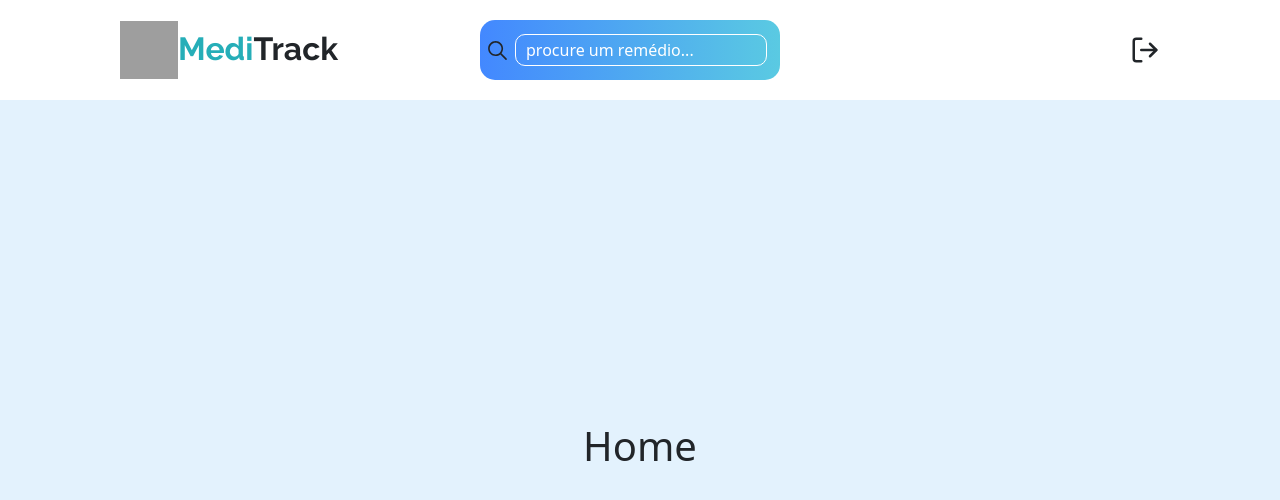
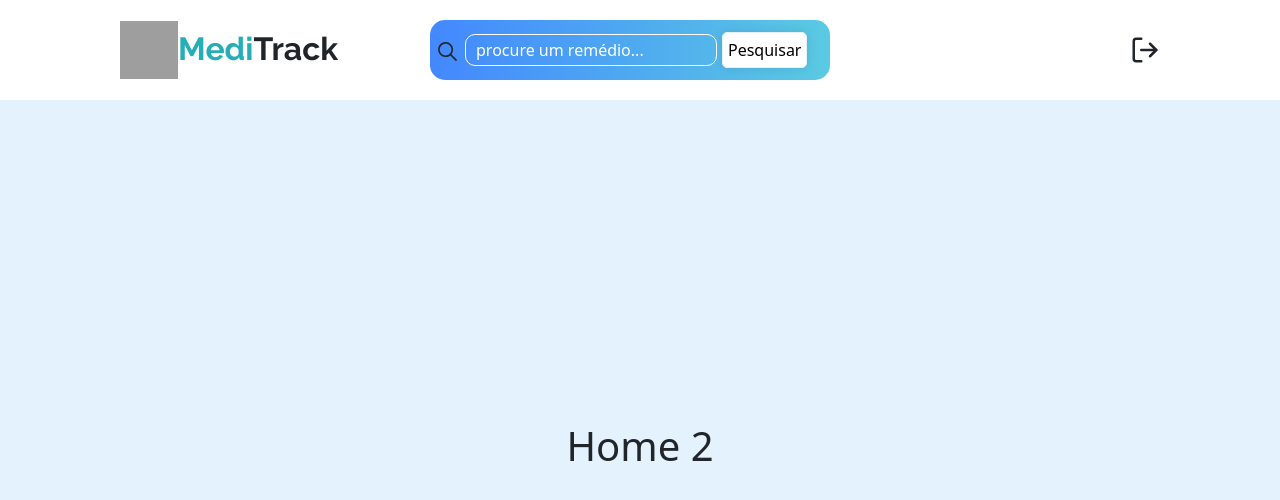
Before and after one commit to EmanuelCosta23/MediTrack-front, a React (Vite) app: page /home in a window 1280 px wide. Shown: the top 500 px of the page. Built offline with nearby package versions, Linux system fonts and the light colour scheme; grey boxes are pictures that could not be loaded.

Commit message:
incluindo pesquisa de remedios

```diff
--- a/src/components/Search/Search.module.css
+++ b/src/components/Search/Search.module.css
@@ -5,7 +5,7 @@
     height: 60px;
     border-radius: 15px;
     align-items: center;
-    width: 300px;
+    width: 400px;
     padding-left: 5px;
     padding-right: 5px;
 }
@@ -19,6 +19,7 @@
     border: 1px solid #ffff;
     border-radius: 10px;
     outline: none;
+    margin-right: 5px;
 }
 
 .inputPesquisa::placeholder{
@@ -30,3 +31,13 @@
     width: 25px;
     height: 25px;
 }
+
+.buttonPesquisa {
+    border: 1px solid #E3F2FD;
+    border-radius: 5px;
+    padding: 5px;
+    background-color: #fff;
+    color: black;
+    cursor: pointer;
+    box-shadow: 0 0 10px rgba(0, 0, 0, 0.1);
+}
--- a/src/components/Search/index.jsx
+++ b/src/components/Search/index.jsx
@@ -1,12 +1,42 @@
+import { useState } from 'react'
 import styles from "./Search.module.css";
 import { IoIosSearch } from "react-icons/io";
+import axios from 'axios';
 
 
 export default function Search() {
-    return(
+    const [remedio, setRemedio] = useState('');
+
+    const buscarRemedio = event => {
+        event.preventDefault();
+        const options = {
+            headers: {
+                'Content-Type': 'application/json',
+            }
+        }
+        const data = {
+            "remedio": remedio
+          }
+        console.log(data);
+        axios.post("http://localhost:5000/api/busca/remedio/", data)
+            .then(res => {
+                console.log(res.data);
+            })
+    };
+    return (
         <div className={styles.conteudo}>
-            <IoIosSearch className={styles.iconePesquisa}/>
-            <input type="text" placeholder="procure um remédio..." className={styles.inputPesquisa}/>
+            <form>
+                <IoIosSearch className={styles.iconePesquisa} />
+                <input
+                    type="text"
+                    placeholder="procure um remédio..."
+                    className={styles.inputPesquisa}
+                    onInput={e => setRemedio(e.target.value)}
+                />
+                <button type="submit" onClick={buscarRemedio} className={styles.buttonPesquisa}>
+                    Pesquisar
+                </button>
+            </form>
         </div>
     )
 }
--- a/src/pages/Home/index.jsx
+++ b/src/pages/Home/index.jsx
@@ -1,12 +1,12 @@
 import styles from "./Home.module.css"
-import HeaderLogin from "../../components/HeaderLogin"
+import HeaderLogin from "./../../components/HeaderLogin"
 
 export default function Home() {
     return(
       <div className={styles.home}>
         <HeaderLogin/>
         <div className={styles.conteudo}>
-          <h1>Home</h1>
+          <h1>Home 2</h1>
         </div>
       </div>
     )
--- a/src/pages/Login/index.jsx
+++ b/src/pages/Login/index.jsx
@@ -22,7 +22,7 @@ export default function Login(props) {
       "senha": senha
     }
 
-    axios.post("http://localhost:8080/api/usuario/login", credencial)
+    axios.post("http://localhost:5000/api/usuario/login", credencial)
       .then(res => {
         console.log(res.data);
         navigate("/home", { replace: true });
```
